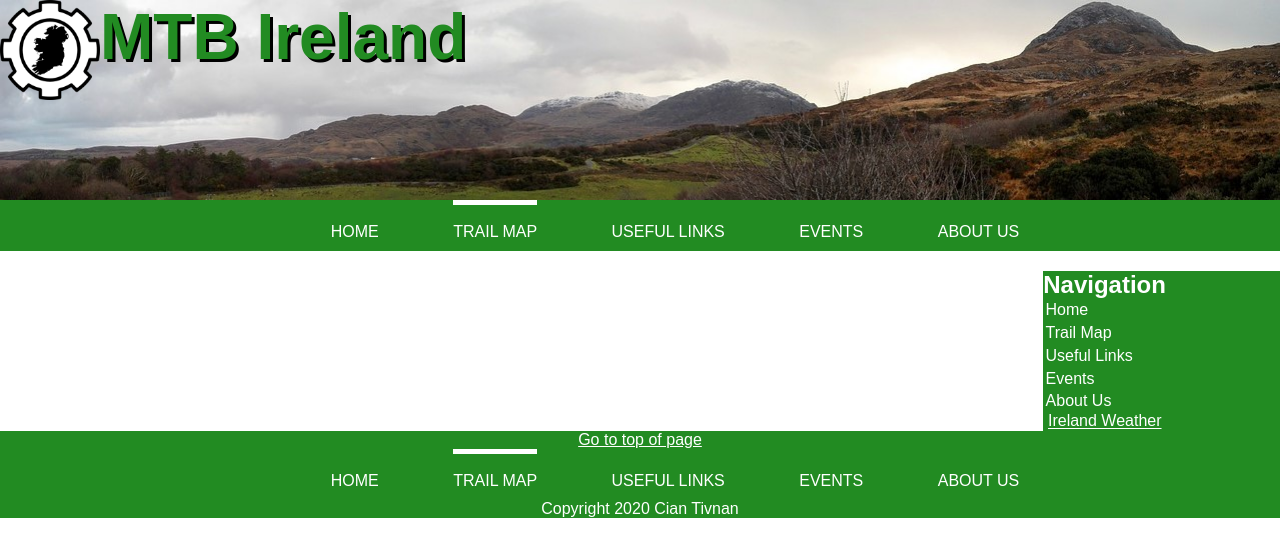
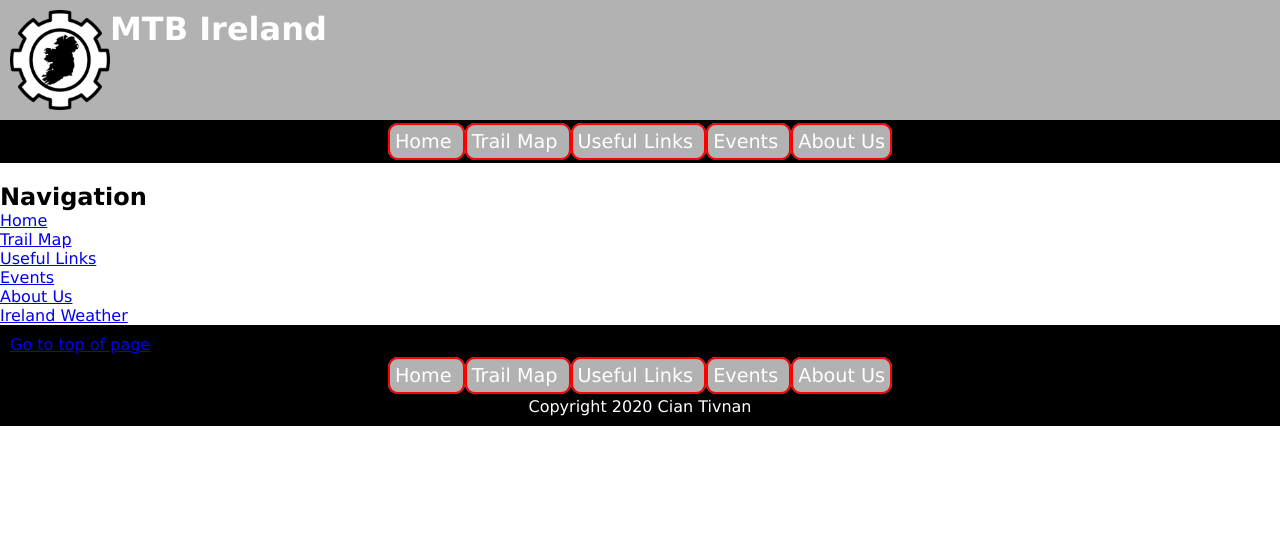
Before and after one commit to CianTivnan/WebDesignProject2020, a plain HTML site: page map.html in a window 1280 px wide. Drawn offline with Linux system fonts and the light colour scheme; a script that the page names is missing.

Commit message:
Add files via upload

```diff
--- a/styles/mainStyles.css
+++ b/styles/mainStyles.css
@@ -1,206 +1,136 @@
-/*  Author - Cian Tivnan S00198481
-	Date - 27/02/20
-    Page Description - Week 6 assignment */
-
-*{
+*
+{
     margin: 0px;
     padding: 0px;
 }
 
-/* Header CSS */
-header {
-    background-image: url(../images/headercopy.jpg);
-    background-repeat: no-repeat;
-    background-size: cover;
-    height: 200px;
-    color: forestgreen;
-    font-size: 32px;
-    text-shadow: 3px 3px black;
-}
-/* Set all anchor links to white */
-a {
+
+header
+{
+    background-color: #B2B2B2;
+    height: 100px;
     color: white;
-}
-/* Align all h2 to left */
-h2 {
-    text-align: left
-}
-
-/* Define text details for body */
-body {
-    font-family: sans-serif;
-    font-size: 16px;
-    background-color: white;
-    color: black;
-}
-
-/* Colour for nav */
-nav {
-    background-color: forestgreen;;
-    text-align: center;
-    color: white;
-}
-
-/* Nav options */
-nav ul  {
-    margin: 0;
-    padding-bottom: 10px;
-    list-style: none;
-}
-
-/* CSS for Nav boxes */
-nav ul li {
-    display: inline-block;
-    margin-left: 70px;
-    padding-top: 23px;
-    position: relative;
-}
-
-/* Colours for Nav anchor links */
-nav ul li a {
-    color: white;
-    text-decoration: none;
-    text-transform: uppercase;
-}
-
-nav ul li a::before {
-    content: '';
-    display: block;
-    height: 5px;
-    width: 100%;
-    background-color: white;
-    position: absolute;
-    top: 0;
-    width: 0;
-    transition: all ease-in-out 200ms;
-}
-
-nav ul li a:hover::before {
-    width: 100%;
-}
-
-/* Padding and width for Main */
-main {
     padding: 10px;
-    width: 80%;
-    float: left;
-}
-
-/* Aside CSS */
-aside {
-    width: 18.5%;
-    float: right;
-    background-color: forestgreen;
-    color: white;
-}
-
-/* Aside list CSS */
-aside ul li {
-    list-style-type: none;
-    padding: 1%;
-}
-
-/* Colours for aside links */
-aside ul li a {
-    color: white;
-    text-decoration: none;
-}
-
-/* Underline aside links upon hover */
-aside ul li a:hover {
-    text-decoration: underline;
-}
-
-/* ::before sub-element tutorial watched from Kevin Powell youtube channel */
-.active::before {
-
-    content: '';
-    display: block;
-    height: 5px;
-    width: 100%;
-    background-color: white;
-    position: absolute;
-    top: 0;
-    width: 100%;
-}
-
-/* Video ID */
-#video {
-    float: right;
-    display: inline;
-    padding: .2em;
-}
-
-/* Article Class */
-.article {
-    display: inline;
-}
-
-.article p {
-    padding: .15em;
-    margin: .1em;
-
-}
-/* Content Class */
-.content {
-    float: left;
-    width: 90%;
-}
-
-.article {
-    width: 100px;
-    height: auto;
-}
-
-/* Weather Widget */
-.weatherwidget-io {
-    padding: .2em;
-    margin: .1em;
-}
-
-.column {
-    float: left;
-    width: 80%;
-    padding-left: 2em;
-    margin-left: 10%
-}
-
-.articleimg {
-    width: 100%;
-    padding: 2em;
-}
-
-.articlevideo {
-    width:100%;
-    padding: 2em;
-    margin-left: 10%
-}
-.row:after {
-    content: "";
-    display: table;
-    clear: both;
 }
 
 
-.card {
-    background-color: white;
-    padding: 20px;
-    margin-top: 20px;
+h1
+{
+    text-align: center;
+}
+h3
+{
+    text-align: center;
 }
 
-.articlebody {
-    padding-left: 2em;
+
+body
+{
+    font-family: Verdana;
 }
 
-/* Footer CSS */
-footer {
+
+nav
+{
+    background-color: #000000;;
+    padding: 10px;
+}
+
+
+
+
+nav ul
+{
+    text-align: center;
+    font-size: 1.2em;
+}
+
+nav ul li
+{
+    list-style-type: none;
+    background-color: #B2B2B2;
+    display: inline;
+    padding: 5px;
+    border: 2px;
+    border-color: red;
+    border-radius: 10px;
     color: white;
-    clear: both;
-    padding: 0;
-    margin: 0;
-    position: relative;
-    bottom: 0px;
-    width: 100%;
-    background-color: forestgreen;
+    text-decoration: none;
+    border: 2px solid red;
+}
+
+nav ul li:hover
+{
+    background-color: #8E8E8E;
+}
+
+
+nav ul li a
+{
+    color: white;
+    text-decoration: none;
+
+}
+
+main
+{
+    padding: 10px;
+}
+
+.sectionDisplay
+{
+    padding: 15px;
+    border: 2px solid black;
     text-align: center;
+    margin: 10px;
 }
+
+.text
+{
+    text-align: left;
+}
+
+
+
+
+
+table
+{
+    width: 90%;
+    border: 1px solid black;
+    border-collapse: collapse;
+    font-size: 20px;
+    margin: 20px;
+}
+
+th
+{
+    border: 1px solid black;
+    text-align: left;
+}
+
+tr
+{
+    border: 1px solid black;
+    text-align: left;
+}
+
+td
+{
+    border: 1px solid black;
+    text-align: left;
+}
+
+
+footer
+{
+    padding: 10px;
+    background-color: #000000;
+}
+
+footer p
+{
+    text-align: center;
+    color: white;
+    margin: auto;
+}
```
